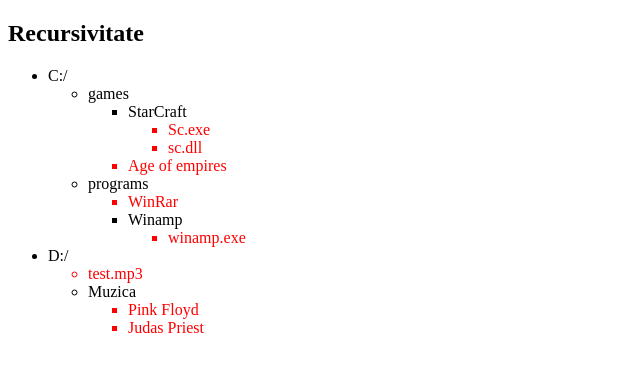
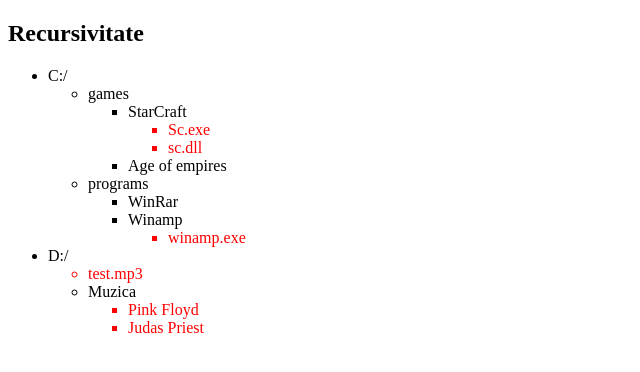
Before and after one commit to ErnestinaDobre/exercises, a plain HTML site: page session2/children3_hw.html in a window 1280 px wide. Shown: the whole page, without its empty margins (0-640 px from the left). Drawn offline with nearby package versions, Linux system fonts and the light colour scheme.

Commit message:
Add files via upload

```diff
--- a/session2/children3_hw.html
+++ b/session2/children3_hw.html
@@ -4,6 +4,7 @@
     <meta charset="UTF-8">
     <meta name="viewport" content="width=device-width, initial-scale=1.0">
     <meta http-equiv="X-UA-Compatible" content="ie=edge">
+    <script src="http://ajax.googleapis.com/ajax/libs/jquery/3.3.1/jquery.min.js"></script>
     <title>Document</title>
 
     <style>
@@ -51,15 +52,15 @@
 
 
     <script>
-
-        function highlightLeaves(element){
-            if(element.children.length == 0){
-                element.style.color = 'red';
-            }
-            for(let c of element.children){
-                highlightLeaves(c);
-            }
-        }
+        $("[data-tip=fisier]").css('color', 'red');
+        // function highlightLeaves(element){
+        //     if(element.children.length == 0){
+        //         $("[data-tip=fisier]").css('color', 'red');
+        //     }
+        //     for(let c of element.children){
+        //         highlightLeaves(c);
+        //     }
+        // }
 
 
         // TODO: de modificat highlightLeaves a.i. sa afiseze leave-urile cu rosu
@@ -68,7 +69,7 @@
         // TODO: fara a folosi highlightLeaves, putem modifica culoarea
         // fisierelor folosind just CSS?
         console.log('-----------------')
-        highlightLeaves(document.getElementById('lista-fisiere'))
+       // highlightLeaves(document.getElementById('lista-fisiere'))
 
     </script>
 </body>
```
